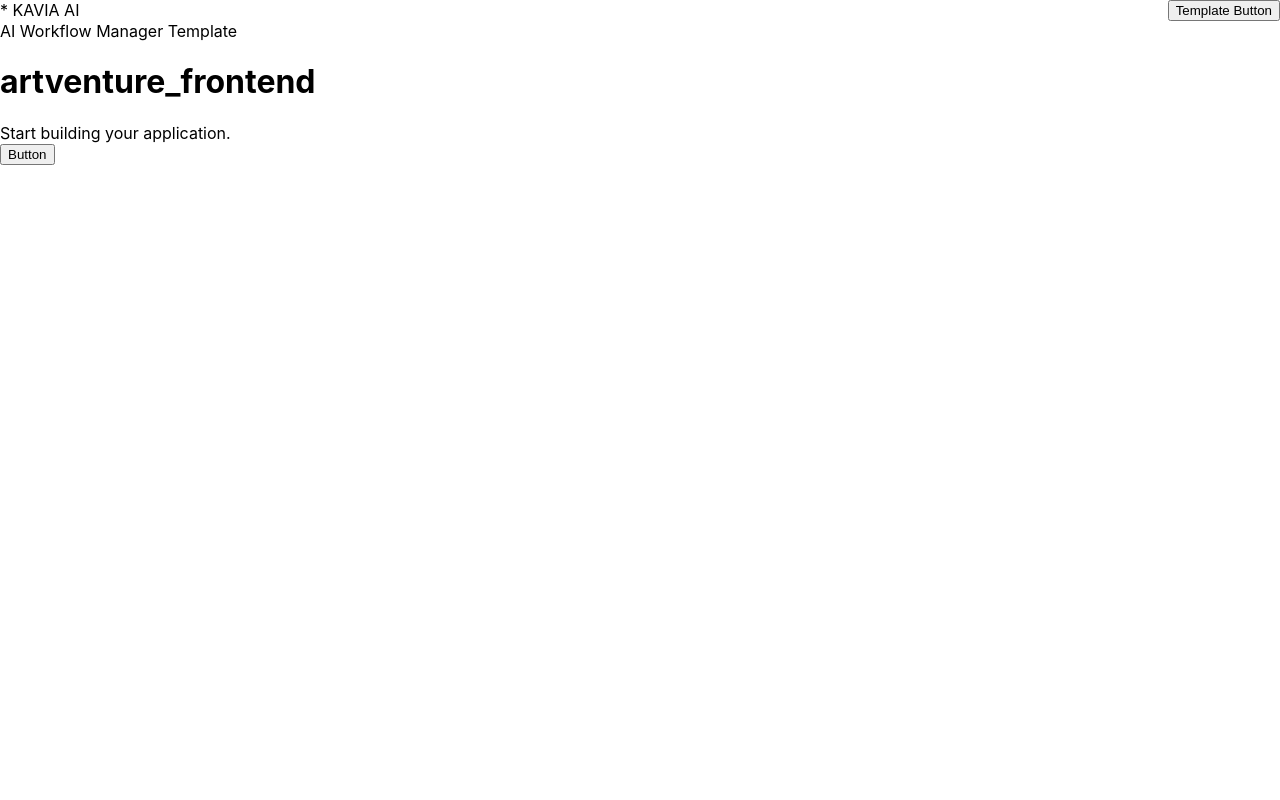
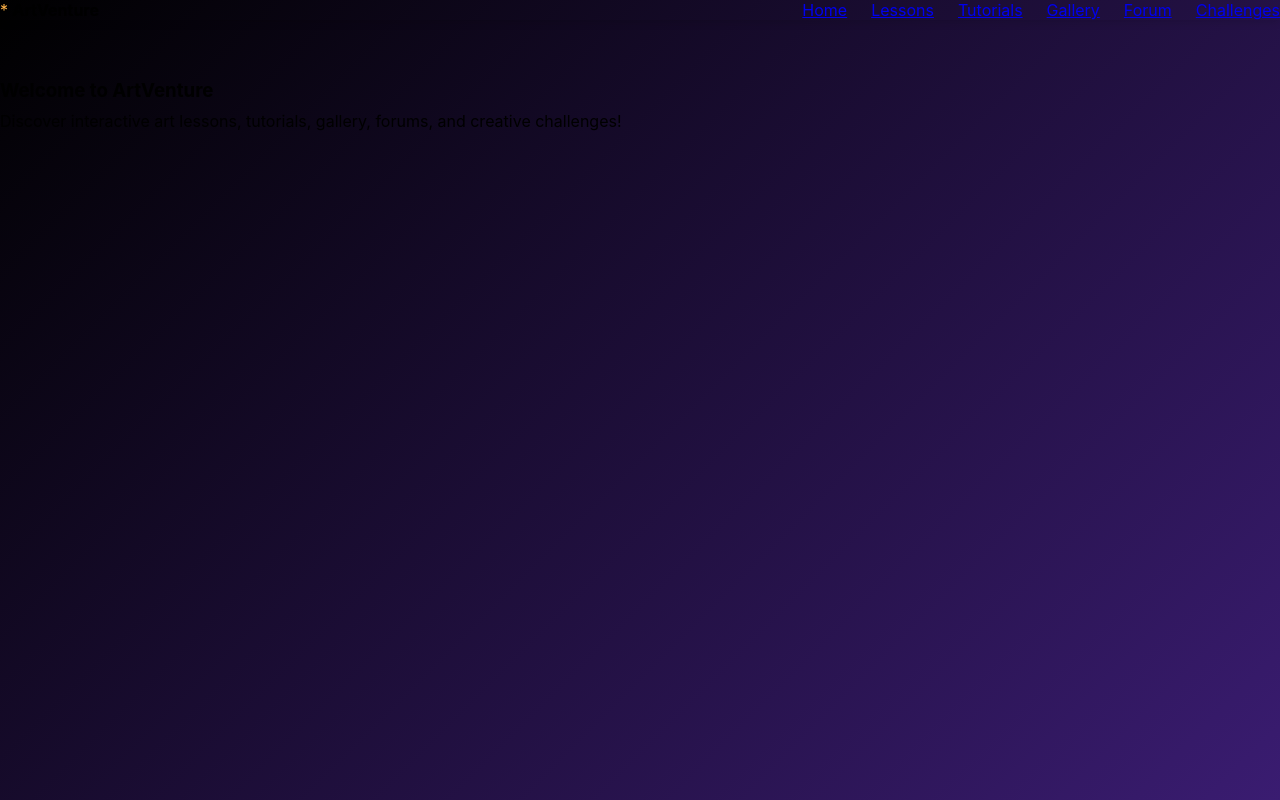
Before and after one commit to Workflow-Manager-admin/artventure-15034-cd4e49ff, a React (Create React App) app in the folder artventure_frontend/: page / in a window 1280 px wide. Built offline with nearby package versions, Linux system fonts and the light colour scheme; the HTML template or start-up script is replaced by a standard one.

Commit message:
Auto-commit: Changes as of 2025-05-31T08:23:26.842933+00:00

```diff
--- a/artventure_frontend/src/App.js
+++ b/artventure_frontend/src/App.js
@@ -1,36 +1,181 @@
 import React from 'react';
 import './App.css';
+import {
+  BrowserRouter as Router,
+  Routes,
+  Route,
+  NavLink,
+} from 'react-router-dom';
 
+// Placeholder components for routes
+function Home() {
+  return (
+    <section className="main-content">
+      <h1 className="title" style={{ marginBottom: "0.5em" }}>Welcome to ArtVenture</h1>
+      <div className="description">
+        Discover interactive art lessons, tutorials, gallery, forums, and creative challenges!
+      </div>
+    </section>
+  );
+}
+function Lessons() {
+  return (
+    <section className="main-content">
+      <h2 className="subtitle">Interactive Lessons</h2>
+      <div className="description">
+        Step-by-step guides and progress tracking for every skill level.
+      </div>
+    </section>
+  );
+}
+function Tutorials() {
+  return (
+    <section className="main-content">
+      <h2 className="subtitle">Video Tutorials</h2>
+      <div className="description">
+        Watch and learn various techniques from expert artists.
+      </div>
+    </section>
+  );
+}
+function Gallery() {
+  return (
+    <section className="main-content">
+      <h2 className="subtitle">Gallery</h2>
+      <div className="description">
+        Explore and share amazing artwork.
+      </div>
+    </section>
+  );
+}
+function Forum() {
+  return (
+    <section className="main-content">
+      <h2 className="subtitle">Community Forum</h2>
+      <div className="description">
+        Join the conversation, ask questions, and share tips.
+      </div>
+    </section>
+  );
+}
+function Challenges() {
+  return (
+    <section className="main-content">
+      <h2 className="subtitle">Art Challenges</h2>
+      <div className="description">
+        Participate in regular challenges and grow your skills.
+      </div>
+    </section>
+  );
+}
+
+// PUBLIC_INTERFACE
 function App() {
   return (
-    <div className="app">
-      <nav className="navbar">
-        <div className="container">
-          <div style={{ display: 'flex', justifyContent: 'space-between', width: '100%' }}>
+    <Router>
+      <div className="app" style={{ minHeight: '100vh', display: 'flex', flexDirection: 'column', background: 'linear-gradient(135deg,#000 0%, #3a1c71 100%)' }}>
+        <nav className="navbar" style={{ boxShadow: '0 2px 8px #0002', borderBottom: '1px solid var(--border-color)' }}>
+          <div className="container" style={{ display: 'flex', alignItems: 'center', justifyContent: 'space-between', width: '100%' }}>
             <div className="logo">
-              <span className="logo-symbol">*</span> KAVIA AI
+              <span className="logo-symbol" style={{ color: 'var(--accent, #ffb347)' }}>*</span> <span style={{ fontWeight: 700 }}>ArtVenture</span>
             </div>
-            <button className="btn">Template Button</button>
+            <ul className="nav-links" style={{ display: 'flex', gap: '1.5em', listStyle: 'none', margin: 0 }}>
+              <li>
+                <NavLink
+                  to="/"
+                  end
+                  className={({ isActive }) =>
+                    "nav-link" + (isActive ? " nav-link-active" : "")
+                  }
+                >
+                  Home
+                </NavLink>
+              </li>
+              <li>
+                <NavLink
+                  to="/lessons"
+                  className={({ isActive }) =>
+                    "nav-link" + (isActive ? " nav-link-active" : "")
+                  }
+                >
+                  Lessons
+                </NavLink>
+              </li>
+              <li>
+                <NavLink
+                  to="/tutorials"
+                  className={({ isActive }) =>
+                    "nav-link" + (isActive ? " nav-link-active" : "")
+                  }
+                >
+                  Tutorials
+                </NavLink>
+              </li>
+              <li>
+                <NavLink
+                  to="/gallery"
+                  className={({ isActive }) =>
+                    "nav-link" + (isActive ? " nav-link-active" : "")
+                  }
+                >
+                  Gallery
+                </NavLink>
+              </li>
+              <li>
+                <NavLink
+                  to="/forum"
+                  className={({ isActive }) =>
+                    "nav-link" + (isActive ? " nav-link-active" : "")
+                  }
+                >
+                  Forum
+                </NavLink>
+              </li>
+              <li>
+                <NavLink
+                  to="/challenges"
+                  className={({ isActive }) =>
+                    "nav-link" + (isActive ? " nav-link-active" : "")
+                  }
+                >
+                  Challenges
+                </NavLink>
+              </li>
+            </ul>
           </div>
-        </div>
-      </nav>
+        </nav>
+        <main style={{ flex: 1, display: 'flex', minHeight: 0, overflow: 'hidden' }}>
+          {/* Sidebar placeholder for Lessons (collapsible in future) */}
+          <aside
+            className="sidebar"
+            style={{
+              width: 250,
+              background: "rgba(20,20,32,.32)",
+              borderRight: "1px solid var(--border-color)",
+              color: "var(--text-secondary)",
+              padding: "2em 1em 2em 1.5em",
+              display: 'none', // Show only on lessons route in future
+            }}
+          >
+            <span style={{ fontWeight: 600, letterSpacing: 0.5, fontSize: 18, color: "var(--accent, #ffb347)" }}>Lessons</span>
+            <div style={{ marginTop: 12, fontSize: 14 }}>Lesson navigation coming soon.</div>
+          </aside>
 
-      <main>
-        <div className="container">
-          <div className="hero">
-            <div className="subtitle">AI Workflow Manager Template</div>
-
-            <h1 className="title">artventure_frontend</h1>
-
-            <div className="description">
-              Start building your application.
+          <section style={{ flex: 1, padding: "2.5em 0" }}>
+            <div className="container">
+              <Routes>
+                <Route path="/" element={<Home />} />
+                <Route path="/lessons" element={<Lessons />} />
+                <Route path="/tutorials" element={<Tutorials />} />
+                <Route path="/gallery" element={<Gallery />} />
+                <Route path="/forum" element={<Forum />} />
+                <Route path="/challenges" element={<Challenges />} />
+              </Routes>
             </div>
-
-            <button className="btn btn-large">Button</button>
-          </div>
-        </div>
-      </main>
-    </div>
+          </section>
+        </main>
+      </div>
+    </Router>
   );
 }
 
```
